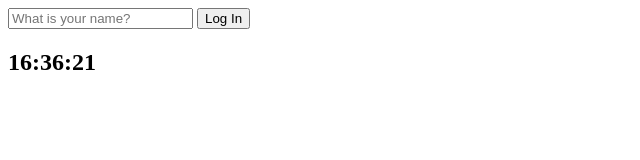
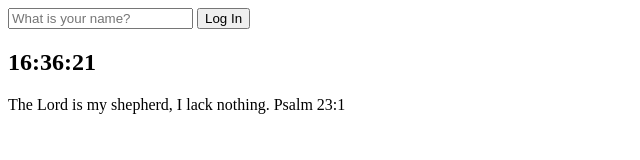
Before and after one commit to dayul/Javascript_withNico, a plain HTML site: page index.html in a window 1280 px wide. Shown: the whole page, without its empty margins (0-640 px from the left). Drawn offline with Linux system fonts and the light colour scheme.

Commit message:
random quotes

```diff
--- a/index.html
+++ b/index.html
@@ -15,9 +15,14 @@
     </form>
     <h2 id="clock">00:00:00</h2>
     <h1 id="greeting" class="hidden"></h1>
+    <div id="quote">
+      <span></span>
+      <span></span>
+    </div>
 
     <script src="js/greetings.js"></script>
     <script src="js/clock.js"></script>
+    <script src="js/quotes.js"></script>
   </body>
 
 </html>
--- /dev/null
+++ b/js/quotes.js
@@ -0,0 +1,39 @@
+const quotes = [
+    {
+        quote: "I am able to do all things through him who gives me strength.",
+        author: "Philippians 4:13"
+    },
+    {
+        quote: "For God so loved the world, that he gave his only begotten Son, that whosoever believeth in him should not perish, but have everlasting life.",
+        author: "John 3:16"
+    },
+    {
+        quote: "We make our own plans, but the LORD decides where we will go.",
+        author: "Proverbs 16:9"
+    },
+    {
+        quote: "Yet to all who did received him, to those who believed his name, he gave the right to become children of God.",
+        author: "John 1:12"
+    },
+    {
+        quote: "Do not afraid, for I am with you.",
+        author: "Isaiah 41:10"
+    },
+    {
+        quote: "Love your neighbor as yourself.",
+        author: "Mark 12:31"
+    },
+    {
+        quote: "The Lord is my shepherd, I lack nothing.",
+        author: "Psalm 23:1"
+    }
+];
+
+const quote = document.querySelector("#quote span:first-child");
+const author = document.querySelector("#quote span:last-child");
+
+// Math module
+const todaysQuote = quotes[Math.floor(Math.random() * quotes.length)];
+
+quote.innerText = todaysQuote.quote;
+author.innerText = todaysQuote.author;
```
